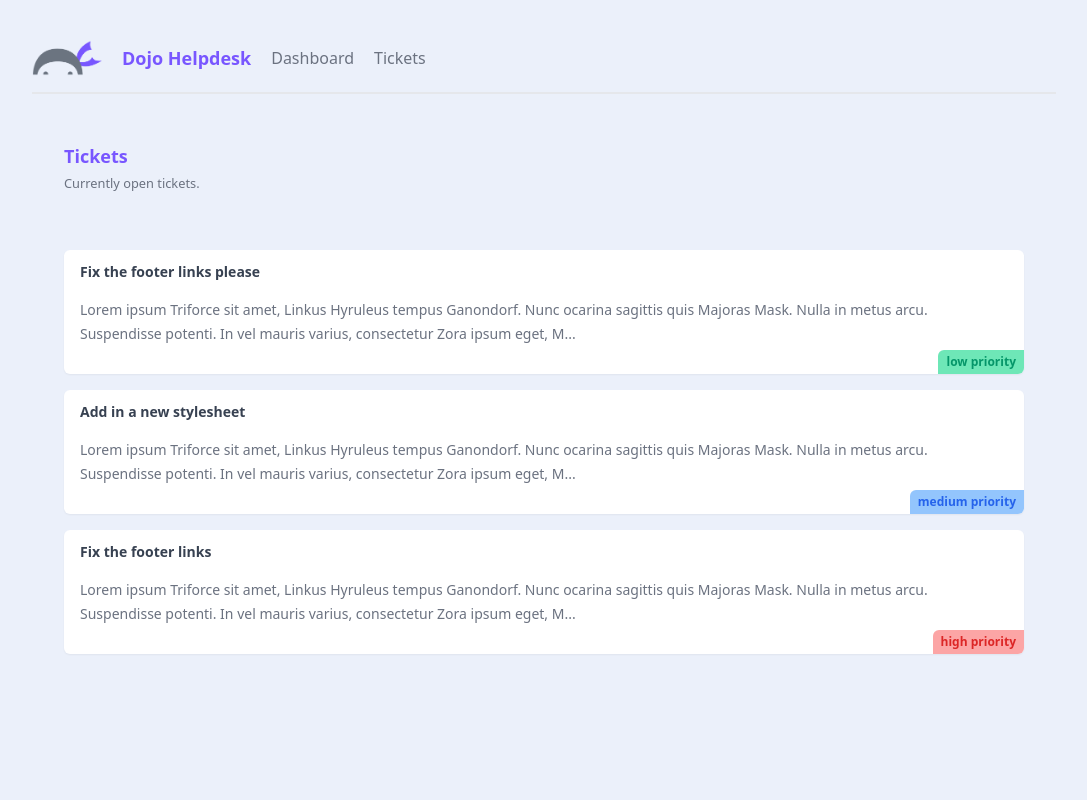
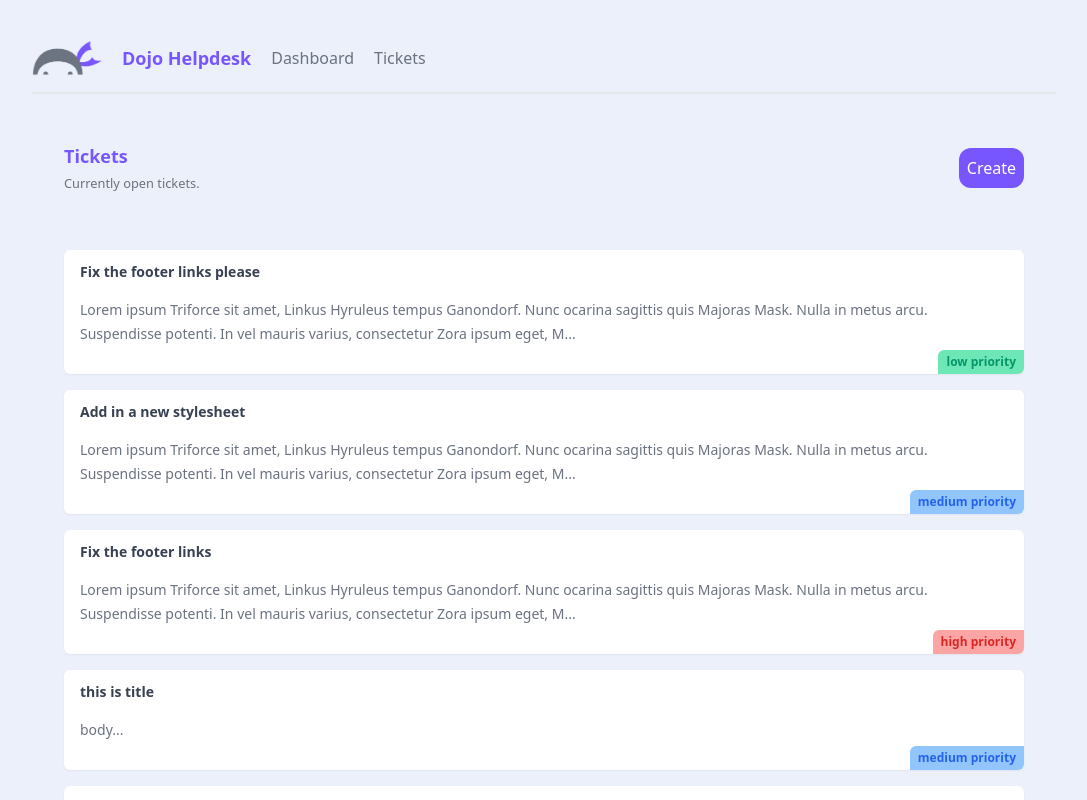
Before and after one commit to Frtook/next, a Next.js app: page /tickets in a window 1280 px wide. Shown: the top 800 px of the page, without its empty margins (96-1183 px from the left). Built offline with nearby package versions, Linux system fonts and the light colour scheme; data requests are answered from the project's data file.

Commit message:
finish basic

```diff
--- a/_data/db.json
+++ b/_data/db.json
@@ -20,6 +20,41 @@
       "body": "Lorem ipsum Triforce sit amet, Linkus Hyruleus tempus Ganondorf. Nunc ocarina sagittis quis Majoras Mask. Nulla in metus arcu. Suspendisse potenti. In vel mauris varius, consectetur Zora ipsum eget, Master Sword porttitor urna. Fusce elementum urna elit, eget eleifend velit consectetur eget. Integer vel lobortis ipsum, vitae auctor Ocarina of Time. Donec sed urna dapibus, interdum magna a, eleifend magna. Curabitur tincidunt enim a neque volutpat. Phasellus auctor magna vel nunc pretium, ut volutpat justo tristique. Pellentesque cursus convallis mauris, in tempus enim tincidunt vitae.",
       "priority": "high",
       "user_email": "peach@netninja.dev"
+    },
+    {
+      "id": "af69",
+      "title": "this is title",
+      "body": "body",
+      "priority": "medium",
+      "user_email": "mario@netninja.dev"
+    },
+    {
+      "id": "4499",
+      "title": "foriinrange",
+      "body": "body",
+      "priority": "low",
+      "user_email": "mario@netninja.dev"
+    },
+    {
+      "id": "e78c",
+      "title": "gg",
+      "body": "aa",
+      "priority": "low",
+      "user_email": "mario@netninja.dev"
+    },
+    {
+      "id": "e04b",
+      "title": "a",
+      "body": "a",
+      "priority": "low",
+      "user_email": "mario@netninja.dev"
+    },
+    {
+      "id": "8b23",
+      "title": "gg",
+      "body": "gg",
+      "priority": "low",
+      "user_email": "mario@netninja.dev"
     }
   ]
 }
--- a/app/tickets/TicketList.tsx
+++ b/app/tickets/TicketList.tsx
@@ -3,7 +3,7 @@
 async function getTickets() {
   const res = await fetch("http://localhost:4000/tickets", {
     next: {
-      revalidate: 30,
+      revalidate: 0,
     },
   });
 
--- /dev/null
+++ b/app/tickets/create/CreateForm.tsx
@@ -0,0 +1,70 @@
+"use client";
+
+import { useRouter } from "next/navigation";
+import { FormEvent, useState } from "react";
+
+export default function CreateForm() {
+  const router = useRouter();
+
+  const [title, setTitle] = useState("");
+  const [body, setBody] = useState("");
+  const [priority, setPriority] = useState("low");
+  const [isLoading, setIsLoading] = useState(false);
+
+  const handleSubmit = async (e: FormEvent) => {
+    e.preventDefault();
+    setIsLoading(true);
+
+    const newTicket = {
+      title,
+      body,
+      priority,
+      user_email: "mario@netninja.dev",
+    };
+
+    const res = await fetch("http://localhost:4000/tickets", {
+      method: "POST",
+      headers: { "Content-Type": "application/json" },
+      body: JSON.stringify(newTicket),
+    });
+
+    if (res.status === 201) {
+      router.refresh();
+      router.push("/tickets");
+    }
+  };
+
+  return (
+    <form onSubmit={handleSubmit} className="w-1/2">
+      <label>
+        <span>Title:</span>
+        <input
+          required
+          type="text"
+          onChange={(e) => setTitle(e.target.value)}
+          value={title}
+        />
+      </label>
+      <label>
+        <span>Title:</span>
+        <textarea
+          required
+          onChange={(e) => setBody(e.target.value)}
+          value={body}
+        />
+      </label>
+      <label>
+        <span>Priority:</span>
+        <select onChange={(e) => setPriority(e.target.value)} value={priority}>
+          <option value="low">Low Priority</option>
+          <option value="medium">Medium Priority</option>
+          <option value="high">High Priority</option>
+        </select>
+      </label>
+      <button className="btn-primary" disabled={isLoading}>
+        {isLoading && <span>Adding...</span>}
+        {!isLoading && <span>Add Ticket</span>}
+      </button>
+    </form>
+  );
+}
--- /dev/null
+++ b/app/tickets/create/page.tsx
@@ -0,0 +1,10 @@
+import CreateForm from "./CreateForm";
+
+export default async function CreateTicket() {
+  return (
+    <main>
+      <h2 className="text-center">Open a New Ticket</h2>
+      <CreateForm />
+    </main>
+  );
+}
--- a/app/tickets/page.tsx
+++ b/app/tickets/page.tsx
@@ -1,16 +1,22 @@
 import { Suspense } from "react";
 import TicketList from "./TicketList";
 import Loading from "../loading";
+import Link from "next/link";
 
 export default function Tickets() {
   return (
     <main>
       <nav>
-        <div>
-          <h2>Tickets</h2>
-          <p>
-            <small>Currently open tickets.</small>
-          </p>
+        <div className="flex justify-between w-full items-center">
+          <div>
+            <h2>Tickets</h2>
+            <p>
+              <small>Currently open tickets.</small>
+            </p>
+          </div>
+          <Link className="btn-primary p-2 rounded-xl" href="tickets/create">
+            Create
+          </Link>
         </div>
       </nav>
       <Suspense fallback={<Loading />}>
@@ -19,4 +25,3 @@
     </main>
   );
 }
-//ghgjgkj
```
